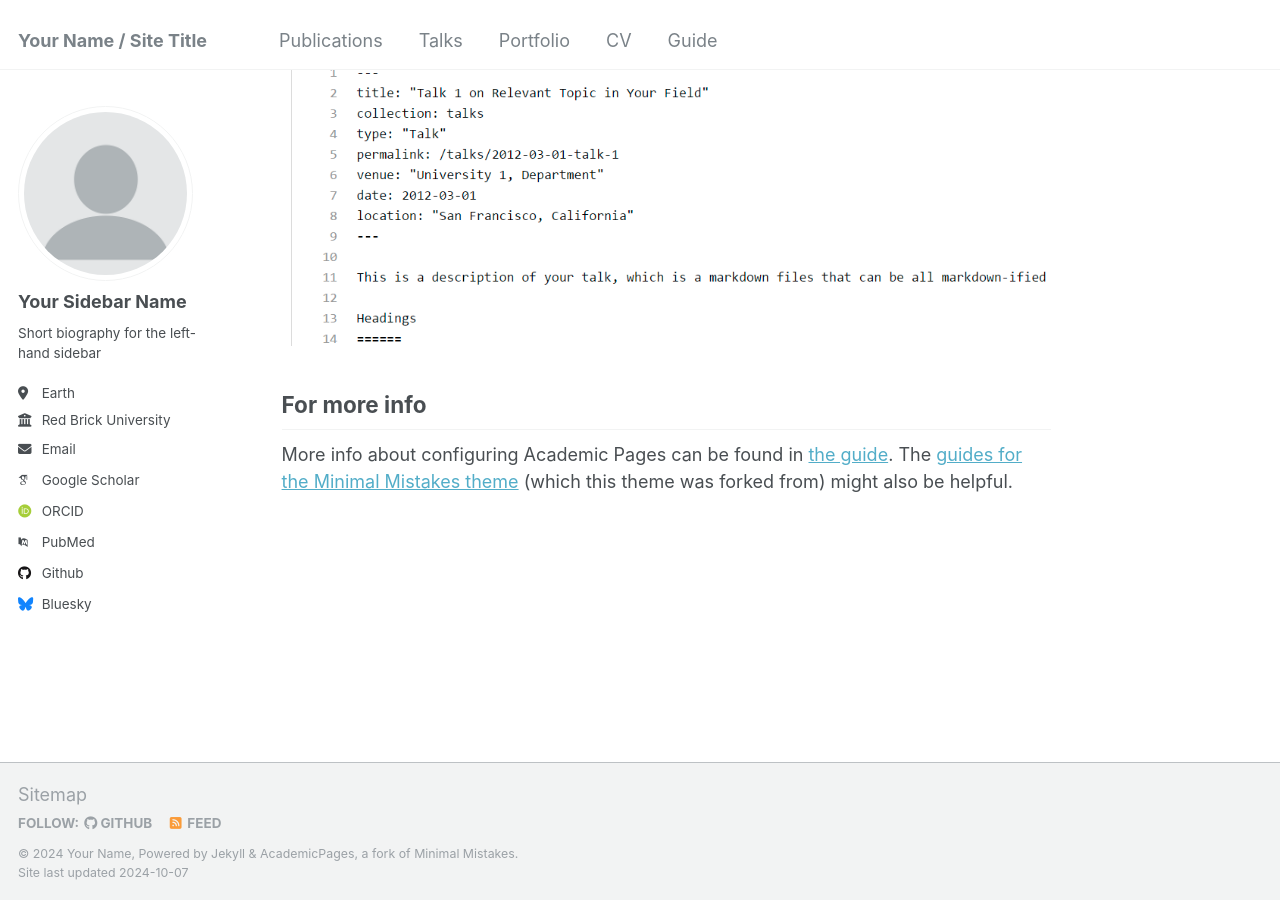
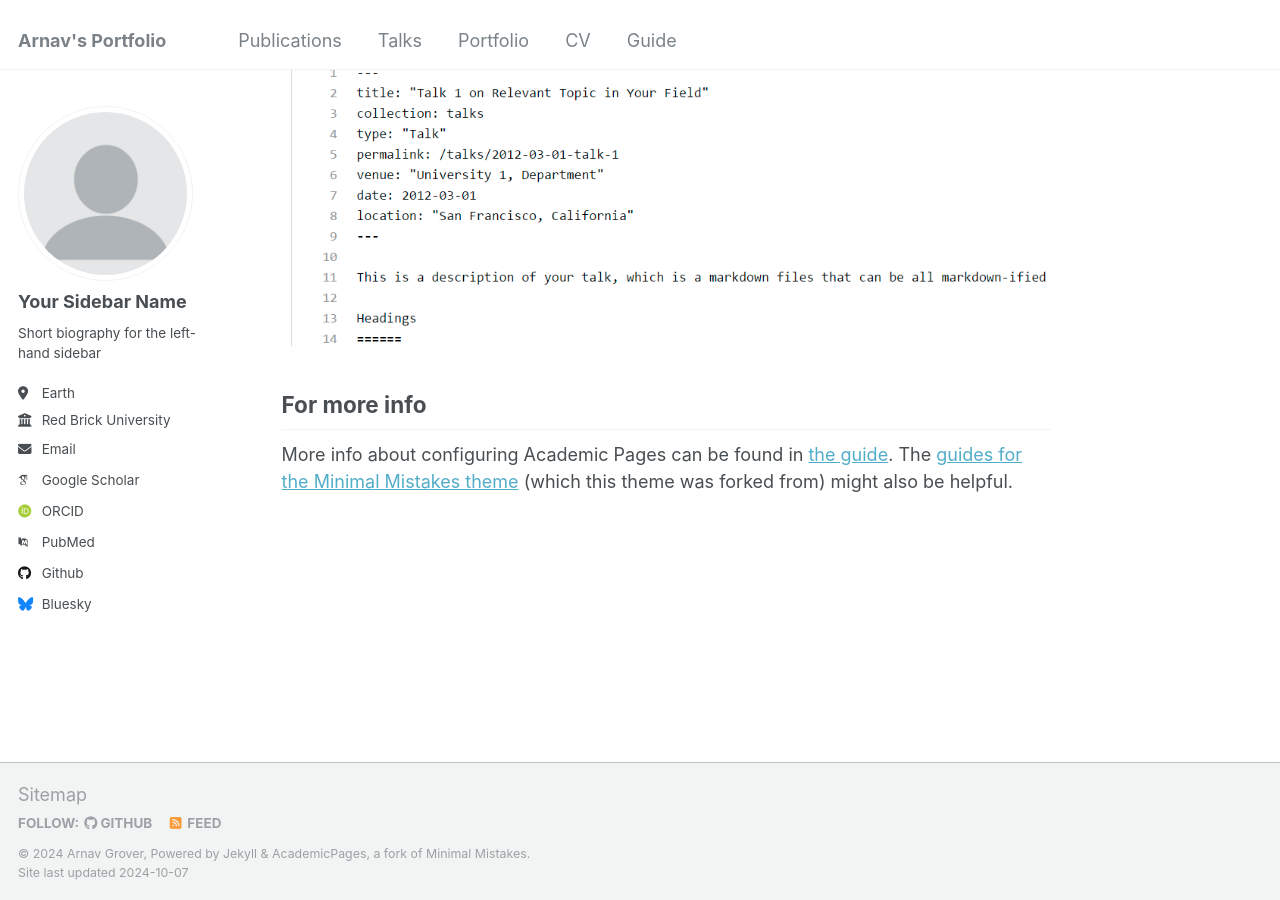
Before and after one commit to Arnav-Gr0ver/Arnav-Gr0ver.github.io, a Jekyll site: the page built from _pages/about.md, in a window 1280 px wide and 900 px high, scrolled down 2643 px. Built offline with Jekyll 4.4.1, drawn with Linux system fonts in a browser that asks for light colours; some web fonts are replaced.

Commit message:
Update _config.yml

```diff
--- a/_config.yml
+++ b/_config.yml
@@ -8,9 +8,9 @@
 
 # Basic Site Settings
 locale                   : "en-US"
-title                    : "Your Name / Site Title"
+title                    : "Arnav's Portfolio"
 title_separator          : "-"
-name                     : &name "Your Name"
+name                     : &name "Arnav Grover"
 description              : &description "personal description"
 url                      : https://academicpages.github.io # the base hostname & protocol for your site e.g. "https://mmistakes.github.io"
 baseurl                  : "" # the subpath of your site, e.g. "/blog"
```
